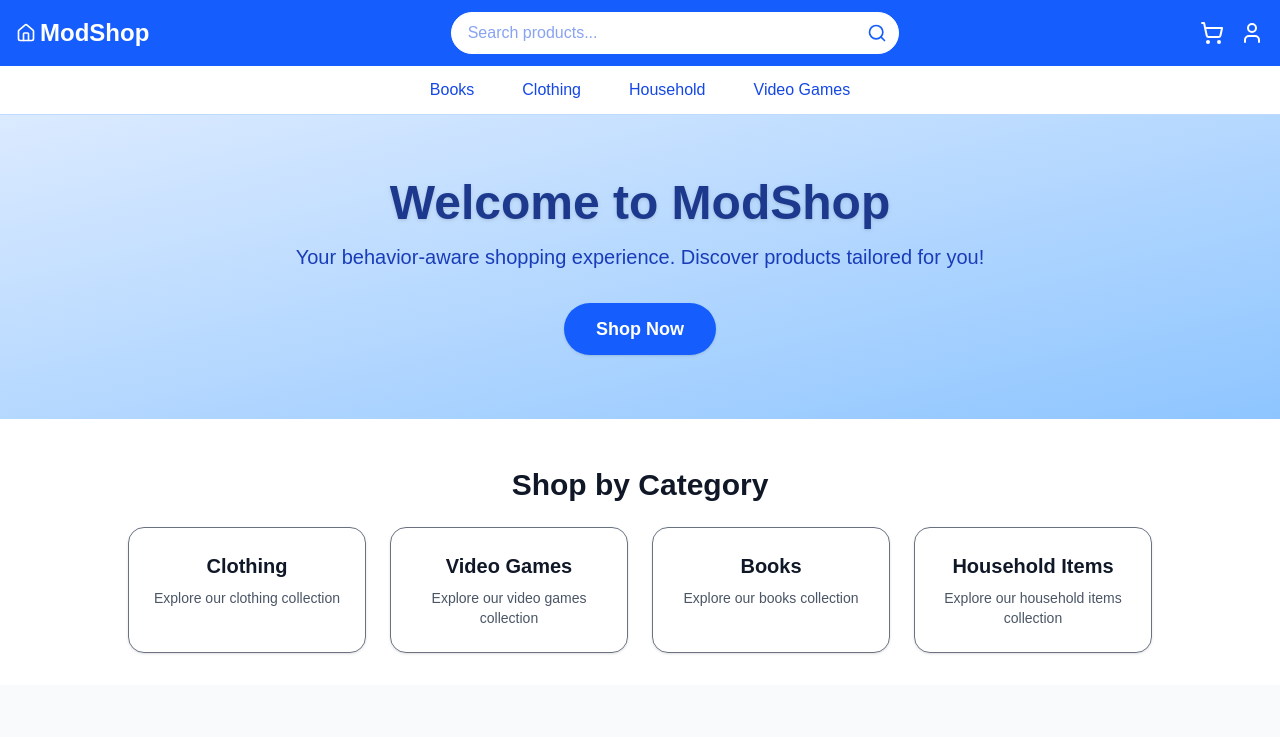
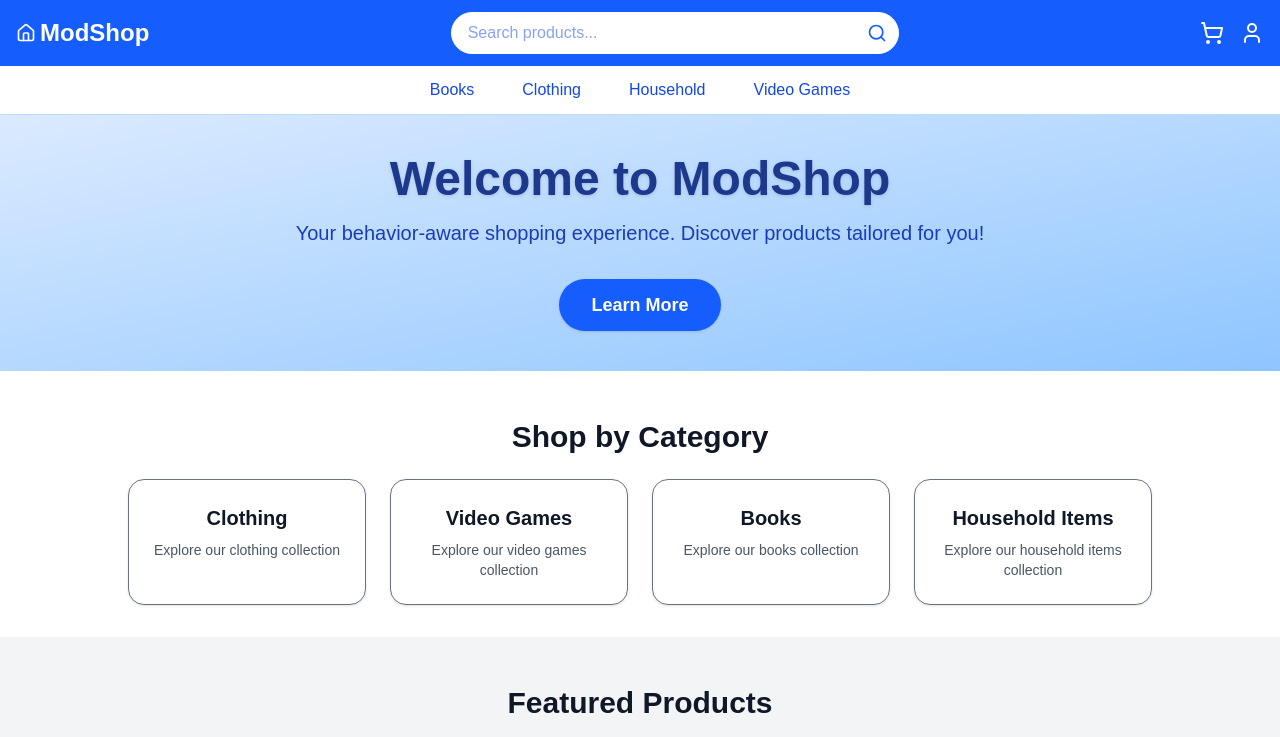
Before and after one commit to alemoraru/modshop, a Next.js app: page / in a window 1280 px wide. Shown: the top 737 px of the page. Built offline with nearby package versions, Linux system fonts and the light colour scheme; a web font is replaced by a local one.

Commit message:
Improve homepage

```diff
--- a/src/app/page.tsx
+++ b/src/app/page.tsx
@@ -55,14 +55,17 @@ export default function HomePage() {
 
             {/* Hero Banner */}
             <section
-                className="relative bg-gradient-to-br from-blue-100 to-blue-300 py-16 px-6 text-center mb-12 overflow-hidden">
+                className="relative bg-gradient-to-br from-blue-100 to-blue-300 py-10 px-6 text-center mb-12 overflow-hidden">
                 <div className="relative z-10">
                     <h1 className="text-5xl font-extrabold mb-4 text-blue-900 drop-shadow">Welcome to ModShop</h1>
                     <p className="text-xl mb-8 text-blue-800">Your behavior-aware shopping experience. Discover products
                         tailored for you!</p>
-                    <Link href="/category/clothing"
-                          className="inline-block bg-blue-600 text-white px-8 py-3 rounded-full text-lg font-semibold shadow hover:bg-blue-700 transition">Shop
-                        Now</Link>
+                    <Link href="/about"
+                          className="inline-block bg-blue-600 text-white px-8 py-3 rounded-full text-lg
+                          font-semibold shadow hover:bg-blue-700 transition"
+                    >
+                        Learn More
+                    </Link>
                 </div>
             </section>
 
@@ -87,7 +90,7 @@ export default function HomePage() {
             </section>
 
             {/* Featured Products */}
-            <section className="py-12 px-6 bg-gray-50">
+            <section className="py-12 px-6 bg-gray-100">
                 <h2 className="text-3xl font-bold text-center mb-8">Featured Products</h2>
                 <div className="grid gap-8 grid-cols-1 sm:grid-cols-2 md:grid-cols-4 max-w-6xl mx-auto">
                     {featuredProducts.map((product) => (
```
